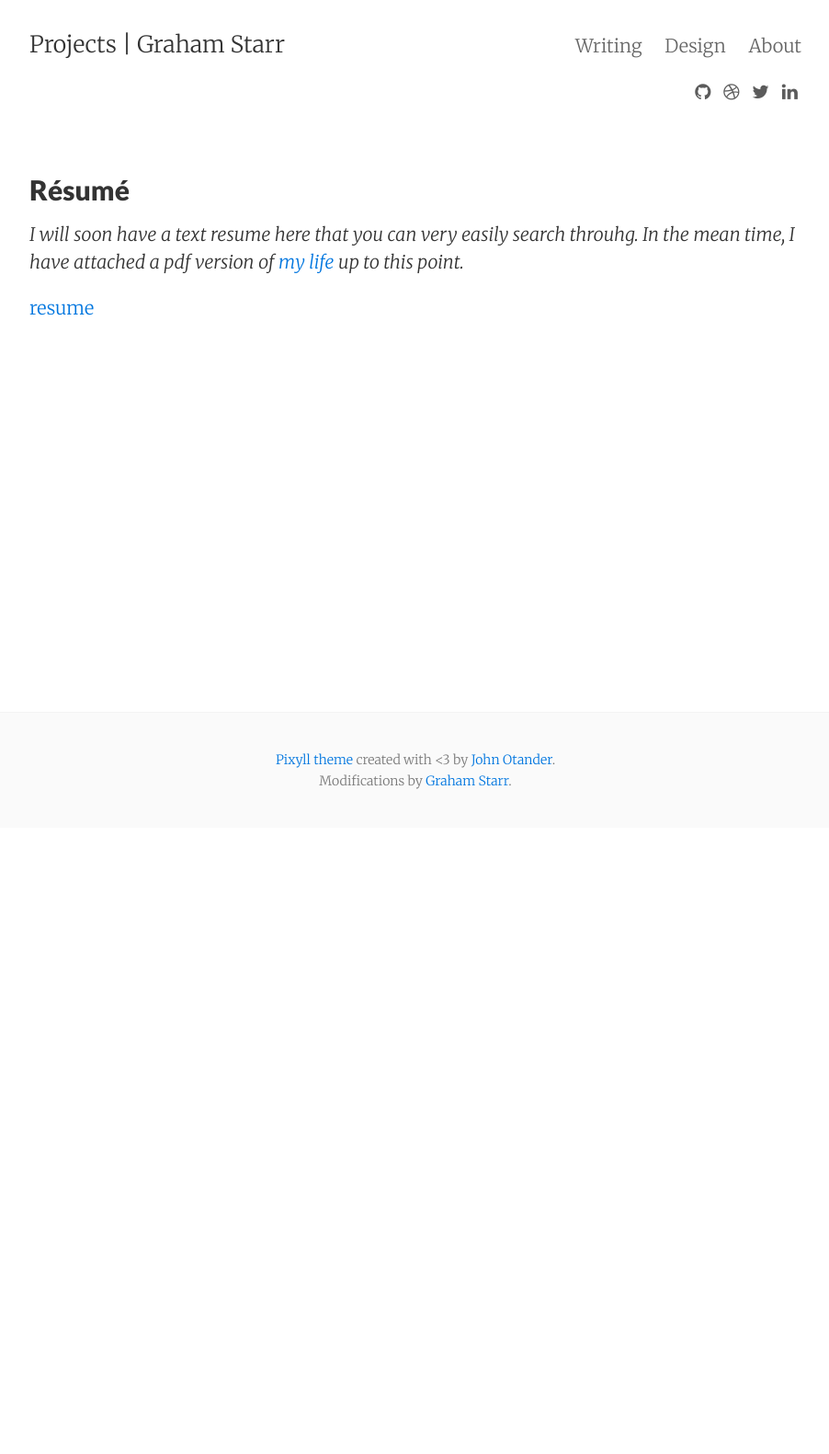
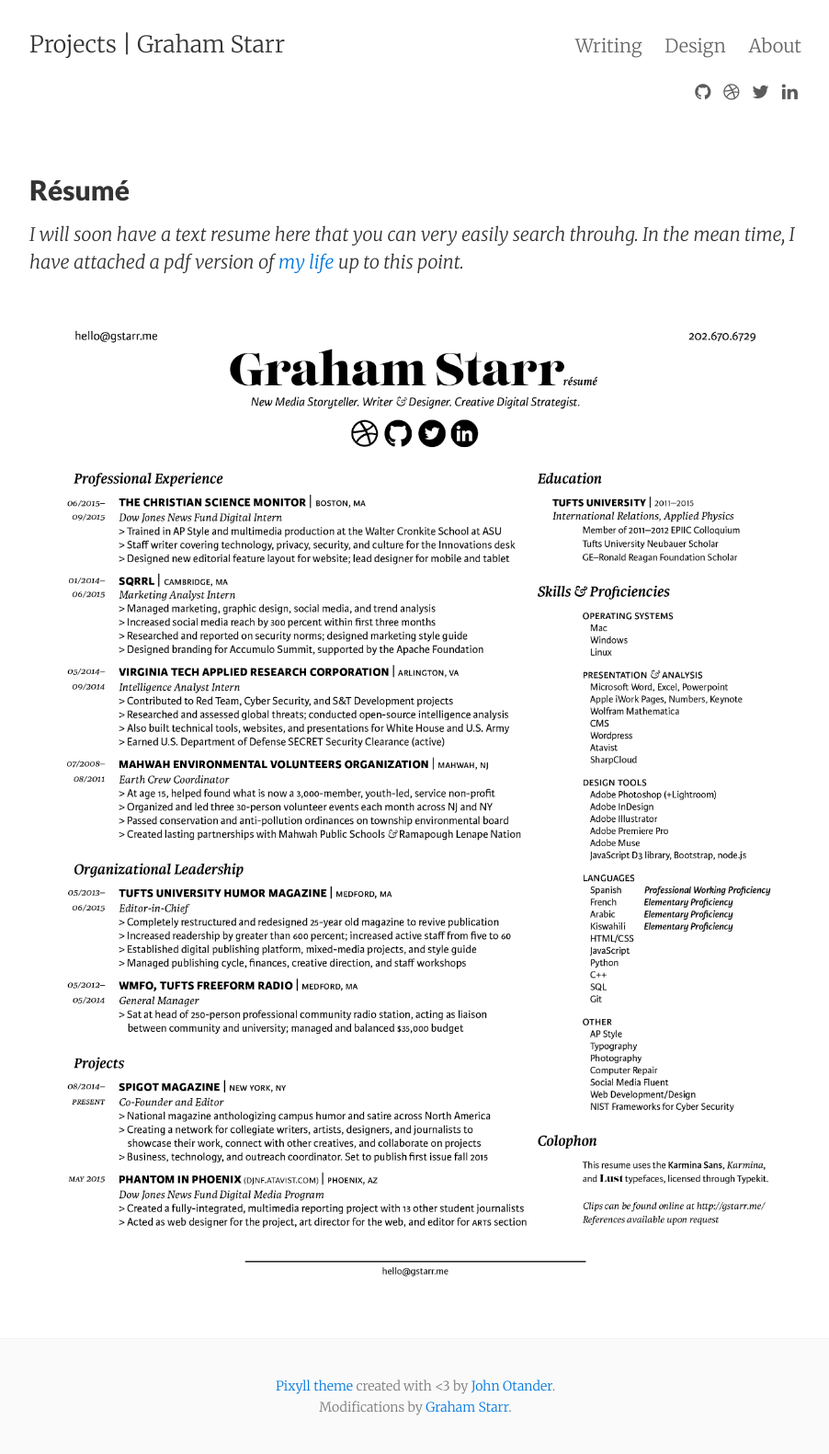
Before and after one commit to gstarr/gstarr.github.io, a Jekyll site: the page built from resume.md, in a window 1280 px wide. Shown: the whole page at 92% size, without its empty margins (188-1090 px from the left). Built offline with Jekyll 4.4.1, drawn with Linux system fonts in a browser that asks for light colours; nearby versions of some CDN libraries; before the commit the page ends 900 px from its top, so only the background shows below that.

Commit message:
Update resume.md

```diff
--- a/resume.md
+++ b/resume.md
@@ -6,4 +6,4 @@
 
 *I will soon have a text resume here that you can very easily search throuhg. In the mean time, I have attached a pdf version of [my life](/images/resume.pdf) up to this point.*
 
-[resume]({{ site.url }}/images/resume.png "Graham Starr's Resume")
+![resume]({{ site.url }}/images/resume.png "Graham Starr's Resume")
```
